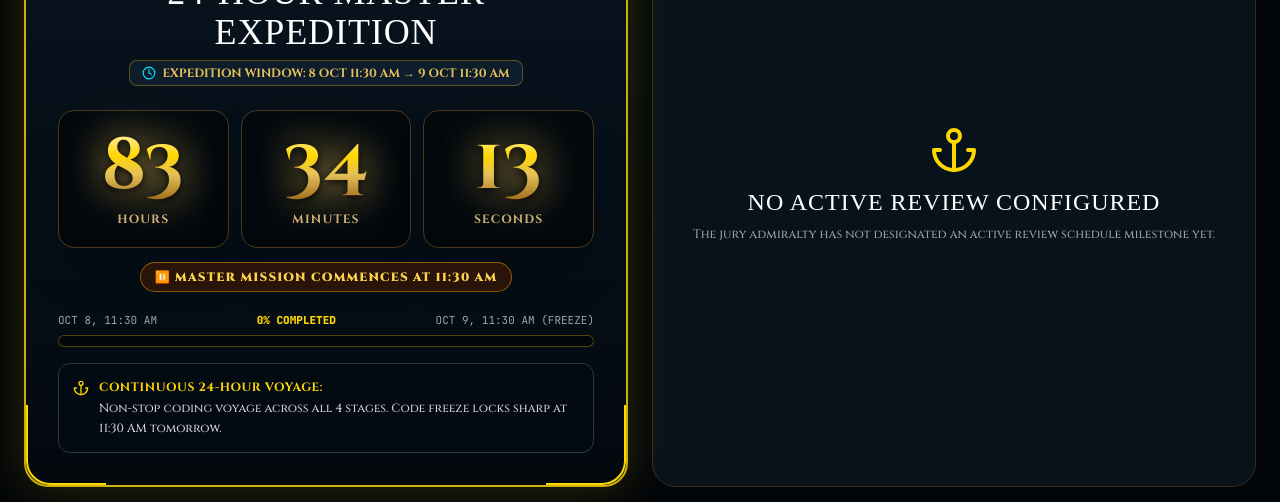
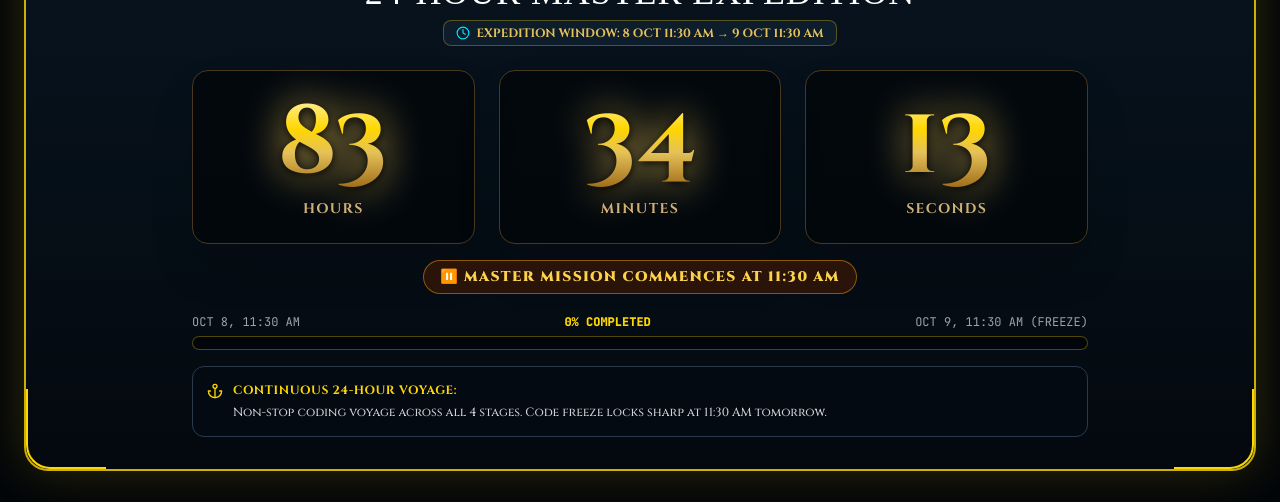
Before and after one commit to kuttyhari07/Codienych1.0-portal, a React (Vite) app in the folder client/: page /review in a window 1280 px wide. Shown: the part 211-713 px from the top of the page. Built offline with nearby package versions, Linux system fonts and the light colour scheme; no server answers; a web font is replaced by a local one.

Commit message:
feat(ui): stack review countdown vertically below 24-hour master clock

```diff
--- a/client/src/pages/ReviewCountdownPage.jsx
+++ b/client/src/pages/ReviewCountdownPage.jsx
@@ -485,10 +485,10 @@ const ReviewCountdownPage = () => {
           </div>
         )}
 
-        {/* TWO EQUAL-SIZED CHRONOMETER BOXES: 24-HOUR MASTER CLOCK & CURRENT STAGE TASK CLOCK */}
-        <div className="grid grid-cols-1 lg:grid-cols-2 gap-6 items-stretch mb-8">
+        {/* TWO CHRONOMETER BOXES: 24-HOUR MASTER CLOCK ON TOP, ACTIVE STAGE TASK/REVIEW CLOCK BELOW */}
+        <div className="flex flex-col space-y-6 sm:space-y-8 mb-8">
           {/* BOX 1: 24-HOUR MASTER EXPEDITION CHRONOMETER */}
-          <div className="relative bg-gradient-to-b from-[#091522]/95 via-[#061019]/95 to-[#04090f]/95 border-2 border-[#ffd700]/80 rounded-3xl p-5 sm:p-7 md:p-8 shadow-[0_0_50px_rgba(255,215,0,0.18)] flex flex-col justify-between overflow-hidden backdrop-blur-xl">
+          <div className="relative w-full bg-gradient-to-b from-[#091522]/95 via-[#061019]/95 to-[#04090f]/95 border-2 border-[#ffd700]/80 rounded-3xl p-5 sm:p-7 md:p-8 shadow-[0_0_50px_rgba(255,215,0,0.18)] flex flex-col justify-between overflow-hidden backdrop-blur-xl">
             {/* Ornate Corner Accents */}
             <div className="absolute top-0 left-0 w-20 h-20 border-t-2 border-l-2 border-[#ffd700] rounded-tl-3xl pointer-events-none" />
             <div className="absolute top-0 right-0 w-20 h-20 border-t-2 border-r-2 border-[#ffd700] rounded-tr-3xl pointer-events-none" />
@@ -539,42 +539,42 @@ const ReviewCountdownPage = () => {
               </div>
 
               {/* Digital Countdown Clock (Hours, Minutes, Seconds) */}
-              <div className="mb-5">
-                <div className="grid grid-cols-3 gap-2.5 sm:gap-3 text-center">
+              <div className="mb-5 max-w-4xl mx-auto w-full">
+                <div className="grid grid-cols-3 gap-2.5 sm:gap-4 md:gap-6 text-center">
                   {/* Hours Box */}
-                  <div className="bg-[#03070c]/90 border border-[#4a381e] hover:border-[#ffd700] rounded-2xl p-3 sm:p-5 shadow-2xl transition-all">
-                    <div className="font-pirate text-4xl sm:text-6xl md:text-7xl text-[#ffd700] pirate-gold-title leading-none">
+                  <div className="bg-[#03070c]/90 border border-[#4a381e] hover:border-[#ffd700] rounded-2xl p-3 sm:p-5 md:p-6 shadow-2xl transition-all">
+                    <div className="font-pirate text-4xl sm:text-6xl md:text-7xl lg:text-8xl text-[#ffd700] pirate-gold-title leading-none">
                       {String(hackathon24h.hours).padStart(2, '0')}
                     </div>
-                    <div className="font-cinzel text-[10px] sm:text-xs font-bold text-[#cfb07a] tracking-widest uppercase mt-2">
+                    <div className="font-cinzel text-[10px] sm:text-xs md:text-sm font-bold text-[#cfb07a] tracking-widest uppercase mt-2">
                       HOURS
                     </div>
                   </div>
 
                   {/* Minutes Box */}
-                  <div className="bg-[#03070c]/90 border border-[#4a381e] hover:border-[#ffd700] rounded-2xl p-3 sm:p-5 shadow-2xl transition-all">
-                    <div className="font-pirate text-4xl sm:text-6xl md:text-7xl text-[#ffd700] pirate-gold-title leading-none">
+                  <div className="bg-[#03070c]/90 border border-[#4a381e] hover:border-[#ffd700] rounded-2xl p-3 sm:p-5 md:p-6 shadow-2xl transition-all">
+                    <div className="font-pirate text-4xl sm:text-6xl md:text-7xl lg:text-8xl text-[#ffd700] pirate-gold-title leading-none">
                       {String(hackathon24h.minutes).padStart(2, '0')}
                     </div>
-                    <div className="font-cinzel text-[10px] sm:text-xs font-bold text-[#cfb07a] tracking-widest uppercase mt-2">
+                    <div className="font-cinzel text-[10px] sm:text-xs md:text-sm font-bold text-[#cfb07a] tracking-widest uppercase mt-2">
                       MINUTES
                     </div>
                   </div>
 
                   {/* Seconds Box */}
-                  <div className={`bg-[#03070c]/90 rounded-2xl p-3 sm:p-5 transition-all ${
+                  <div className={`bg-[#03070c]/90 rounded-2xl p-3 sm:p-5 md:p-6 transition-all ${
                     hackathon24h.isLive
                       ? 'border-2 border-[#00e5ff]/50 shadow-[0_0_25px_rgba(0,229,255,0.25)]'
                       : 'border border-[#4a381e] hover:border-[#ffd700] shadow-2xl'
                   }`}>
-                    <div className={`font-pirate text-4xl sm:text-6xl md:text-7xl leading-none ${
+                    <div className={`font-pirate text-4xl sm:text-6xl md:text-7xl lg:text-8xl leading-none ${
                       hackathon24h.isLive
                         ? 'text-[#00e5ff] pirate-cyan-glow animate-pulse'
                         : 'text-[#ffd700] pirate-gold-title'
                     }`}>
                       {String(hackathon24h.seconds).padStart(2, '0')}
                     </div>
-                    <div className={`font-cinzel text-[10px] sm:text-xs font-bold tracking-widest uppercase mt-2 ${
+                    <div className={`font-cinzel text-[10px] sm:text-xs md:text-sm font-bold tracking-widest uppercase mt-2 ${
                       hackathon24h.isLive ? 'text-[#00e5ff]' : 'text-[#cfb07a]'
                     }`}>
                       SECONDS
@@ -583,8 +583,8 @@ const ReviewCountdownPage = () => {
                 </div>
 
                 {/* Status Indicator Label */}
-                <div className="text-center mt-3.5">
-                  <span className={`inline-block font-cinzel font-black text-xs tracking-widest uppercase px-3.5 py-1.5 rounded-full border ${
+                <div className="text-center mt-3.5 sm:mt-4">
+                  <span className={`inline-block font-cinzel font-black text-xs sm:text-sm tracking-widest uppercase px-4 py-1.5 rounded-full border ${
                     hackathon24h.isLive
                       ? 'bg-red-950/60 text-red-300 border-red-500/50 shadow-[0_0_15px_rgba(239,68,68,0.3)] animate-pulse'
                       : hackathon24h.isUpcoming
@@ -599,15 +599,15 @@ const ReviewCountdownPage = () => {
               </div>
             </div>
 
-            <div>
+            <div className="max-w-4xl mx-auto w-full">
               {/* Dynamic 24-Hour Progress Bar */}
               <div className="mb-4">
-                <div className="flex justify-between items-center text-[10px] sm:text-[11px] font-mono text-gray-400 mb-1.5">
+                <div className="flex justify-between items-center text-[10px] sm:text-xs font-mono text-gray-400 mb-1.5">
                   <span>OCT 8, 11:30 AM</span>
                   <span className="text-[#ffd700] font-bold">{Math.round(hackathon24h.progress)}% COMPLETED</span>
                   <span>OCT 9, 11:30 AM (FREEZE)</span>
                 </div>
-                <div className="h-3 w-full bg-[#03070b] border border-[#ffd700]/30 rounded-full overflow-hidden p-0.5 shadow-inner">
+                <div className="h-3.5 w-full bg-[#03070b] border border-[#ffd700]/30 rounded-full overflow-hidden p-0.5 shadow-inner">
                   <div
                     className="h-full rounded-full bg-gradient-to-r from-[#00e5ff] via-[#ffd700] to-[#ff4500] transition-all duration-1000 shadow-[0_0_12px_#ffd700]"
                     style={{ width: `${hackathon24h.progress}%` }}
@@ -626,9 +626,9 @@ const ReviewCountdownPage = () => {
             </div>
           </div>
 
-          {/* BOX 2: ACTIVE STAGE & TASK CHRONOMETER */}
+          {/* BOX 2: ACTIVE STAGE & TASK CHRONOMETER (DIRECTLY BELOW 24-HOUR MASTER CLOCK) */}
           {activeReview ? (
-            <div className="relative bg-gradient-to-b from-[#091522]/95 via-[#061019]/95 to-[#04090f]/95 border-2 border-[#ffd700]/80 rounded-3xl p-5 sm:p-7 md:p-8 shadow-[0_0_50px_rgba(255,215,0,0.18)] flex flex-col justify-between overflow-hidden backdrop-blur-xl">
+            <div className="relative w-full bg-gradient-to-b from-[#091522]/95 via-[#061019]/95 to-[#04090f]/95 border-2 border-[#ffd700]/80 rounded-3xl p-5 sm:p-7 md:p-8 shadow-[0_0_50px_rgba(255,215,0,0.18)] flex flex-col justify-between overflow-hidden backdrop-blur-xl">
               {/* Ornate Corner Accents */}
               <div className="absolute top-0 left-0 w-20 h-20 border-t-2 border-l-2 border-[#ffd700] rounded-tl-3xl pointer-events-none" />
               <div className="absolute top-0 right-0 w-20 h-20 border-t-2 border-r-2 border-[#ffd700] rounded-tr-3xl pointer-events-none" />
@@ -638,7 +638,7 @@ const ReviewCountdownPage = () => {
               <div>
                 {/* If inspecting another review while a live review is active */}
                 {liveReviewNow && activeReview._id !== liveReviewNow._id && (
-                  <div className="mb-3.5 p-2.5 sm:p-3 bg-red-950/80 border-2 border-red-500 rounded-2xl flex flex-wrap items-center justify-between gap-2 shadow-[0_0_20px_rgba(239,68,68,0.3)]">
+                  <div className="mb-3.5 p-2.5 sm:p-3 bg-red-950/80 border-2 border-red-500 rounded-2xl flex flex-wrap items-center justify-between gap-2 shadow-[0_0_20px_rgba(239,68,68,0.3)] max-w-4xl mx-auto w-full">
                     <div className="flex items-center space-x-2 text-xs font-cinzel text-red-200">
                       <span className="w-2 h-2 rounded-full bg-red-500 animate-ping" />
                       <span>
@@ -708,42 +708,42 @@ const ReviewCountdownPage = () => {
                 </div>
 
                 {/* DIGITAL COUNTDOWN CLOCK */}
-                <div className="mb-5">
-                  <div className="grid grid-cols-3 gap-2.5 sm:gap-3 text-center">
+                <div className="mb-5 max-w-4xl mx-auto w-full">
+                  <div className="grid grid-cols-3 gap-2.5 sm:gap-4 md:gap-6 text-center">
                     {/* Hours Box */}
-                    <div className="bg-[#03070c]/90 border border-[#4a381e] hover:border-[#ffd700] rounded-2xl p-3 sm:p-5 shadow-2xl transition-all">
-                      <div className="font-pirate text-4xl sm:text-6xl md:text-7xl text-[#ffd700] pirate-gold-title leading-none">
+                    <div className="bg-[#03070c]/90 border border-[#4a381e] hover:border-[#ffd700] rounded-2xl p-3 sm:p-5 md:p-6 shadow-2xl transition-all">
+                      <div className="font-pirate text-4xl sm:text-6xl md:text-7xl lg:text-8xl text-[#ffd700] pirate-gold-title leading-none">
                         {String(timeLeft.hours).padStart(2, '0')}
                       </div>
-                      <div className="font-cinzel text-[10px] sm:text-xs font-bold text-[#cfb07a] tracking-widest uppercase mt-2">
+                      <div className="font-cinzel text-[10px] sm:text-xs md:text-sm font-bold text-[#cfb07a] tracking-widest uppercase mt-2">
                         HOURS
                       </div>
                     </div>
 
                     {/* Minutes Box */}
-                    <div className="bg-[#03070c]/90 border border-[#4a381e] hover:border-[#ffd700] rounded-2xl p-3 sm:p-5 shadow-2xl transition-all">
-                      <div className="font-pirate text-4xl sm:text-6xl md:text-7xl text-[#ffd700] pirate-gold-title leading-none">
+                    <div className="bg-[#03070c]/90 border border-[#4a381e] hover:border-[#ffd700] rounded-2xl p-3 sm:p-5 md:p-6 shadow-2xl transition-all">
+                      <div className="font-pirate text-4xl sm:text-6xl md:text-7xl lg:text-8xl text-[#ffd700] pirate-gold-title leading-none">
                         {String(timeLeft.minutes).padStart(2, '0')}
                       </div>
-                      <div className="font-cinzel text-[10px] sm:text-xs font-bold text-[#cfb07a] tracking-widest uppercase mt-2">
+                      <div className="font-cinzel text-[10px] sm:text-xs md:text-sm font-bold text-[#cfb07a] tracking-widest uppercase mt-2">
                         MINUTES
                       </div>
                     </div>
 
                     {/* Seconds Box */}
-                    <div className={`bg-[#03070c]/90 rounded-2xl p-3 sm:p-5 transition-all ${
+                    <div className={`bg-[#03070c]/90 rounded-2xl p-3 sm:p-5 md:p-6 transition-all ${
                       timeLeft.phase === 'IN_PROGRESS' || timeLeft.phase === 'EVALUATION'
                         ? 'border-2 border-[#00e5ff]/50 shadow-[0_0_25px_rgba(0,229,255,0.25)]'
                         : 'border border-[#4a381e] hover:border-[#ffd700] shadow-2xl'
                     }`}>
-                      <div className={`font-pirate text-4xl sm:text-6xl md:text-7xl leading-none ${
+                      <div className={`font-pirate text-4xl sm:text-6xl md:text-7xl lg:text-8xl leading-none ${
                         timeLeft.phase === 'IN_PROGRESS' || timeLeft.phase === 'EVALUATION'
                           ? 'text-[#00e5ff] pirate-cyan-glow animate-pulse'
                           : 'text-[#ffd700] pirate-gold-title'
                       }`}>
                         {String(timeLeft.seconds).padStart(2, '0')}
                       </div>
-                      <div className={`font-cinzel text-[10px] sm:text-xs font-bold tracking-widest uppercase mt-2 ${
+                      <div className={`font-cinzel text-[10px] sm:text-xs md:text-sm font-bold tracking-widest uppercase mt-2 ${
                         timeLeft.phase === 'IN_PROGRESS' || timeLeft.phase === 'EVALUATION' ? 'text-[#00e5ff]' : 'text-[#cfb07a]'
                       }`}>
                         {timeLeft.phase === 'STANDBY' ? 'SECONDS (IDLE)' : 'SECONDS'}
@@ -752,8 +752,8 @@ const ReviewCountdownPage = () => {
                   </div>
 
                   {/* Status Indicator Label Below Digits */}
-                  <div className="text-center mt-3.5">
-                    <span className={`inline-block font-cinzel font-black text-xs tracking-widest uppercase px-3.5 py-1.5 rounded-full border ${
+                  <div className="text-center mt-3.5 sm:mt-4">
+                    <span className={`inline-block font-cinzel font-black text-xs sm:text-sm tracking-widest uppercase px-4 py-1.5 rounded-full border ${
                       timeLeft.phase === 'IN_PROGRESS'
                         ? 'bg-red-950/60 text-red-300 border-red-500/50 shadow-[0_0_15px_rgba(239,68,68,0.3)] animate-pulse'
                         : timeLeft.phase === 'EVALUATION'
@@ -774,17 +774,17 @@ const ReviewCountdownPage = () => {
                 </div>
               </div>
 
-              <div>
+              <div className="max-w-4xl mx-auto w-full">
                 {/* Dynamic Progress Bar */}
                 <div className="mb-4">
-                  <div className="flex justify-between items-center text-[10px] sm:text-[11px] font-mono text-gray-400 mb-1.5">
+                  <div className="flex justify-between items-center text-[10px] sm:text-xs font-mono text-gray-400 mb-1.5">
                     <span>{timeLeft.phase === 'STANDBY' ? 'TASK STANDBY' : timeLeft.phase === 'EVALUATION' ? 'EVALUATION' : 'SPRINT START'}</span>
                     <span className="text-[#ffd700] font-bold">
                       {timeLeft.phase === 'STANDBY' ? '0% (IDLE)' : `${Math.round(timeLeft.progressPercent)}% ELAPSED`}
                     </span>
                     <span>{timeLeft.phase === 'STANDBY' ? `OPENS AT ${new Date(activeReview.startTime).toLocaleTimeString([], { hour: '2-digit', minute: '2-digit' })}` : timeLeft.phase === 'EVALUATION' ? 'EVALUATION END' : 'DEADLINE FREEZE'}</span>
                   </div>
-                  <div className="h-3 w-full bg-[#03070b] border border-[#ffd700]/30 rounded-full overflow-hidden p-0.5 shadow-inner">
+                  <div className="h-3.5 w-full bg-[#03070b] border border-[#ffd700]/30 rounded-full overflow-hidden p-0.5 shadow-inner">
                     <div
                       className="h-full rounded-full bg-gradient-to-r from-[#ffd700] via-[#f39c12] to-[#ff4500] transition-all duration-1000 shadow-[0_0_12px_#ffd700]"
                       style={{ width: `${timeLeft.phase === 'STANDBY' ? 0 : timeLeft.progressPercent}%` }}
```
